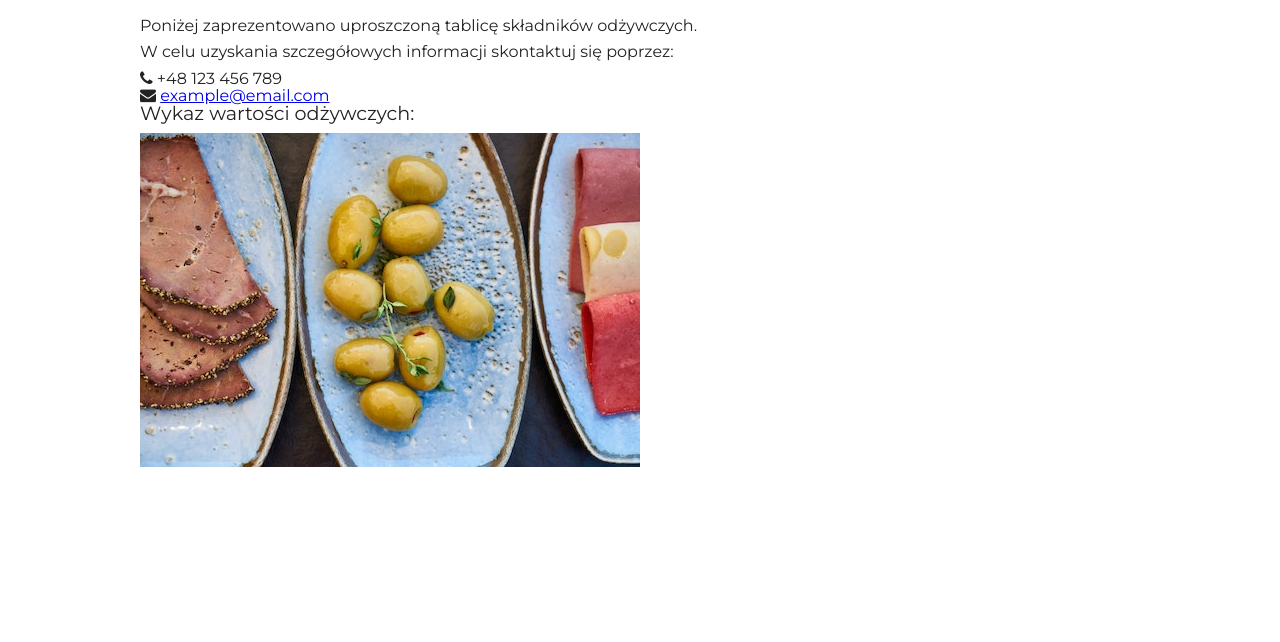
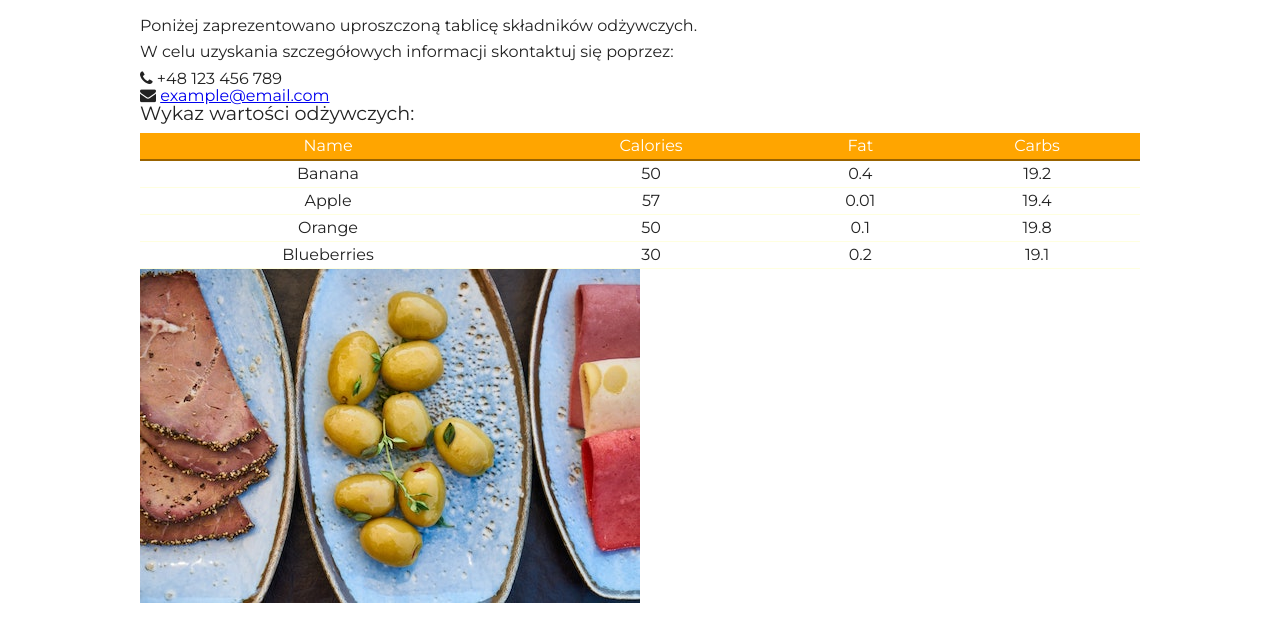
Before and after one commit to bialka104b/Project5-RWD_JS, a website built with webpack: page index.html in a window 1280 px wide. Shown: the part 82-724 px from the top of the page. Built offline with Linux system fonts and the light colour scheme; files that its build step writes are made by us from their sources.

Commit message:
207.Adds functions draw_Desktop_Values that creates tables in file main.js

```diff
--- a/js/main.js
+++ b/js/main.js
@@ -0,0 +1,53 @@
+const values = [
+  {
+    name: "Banana",
+    calories: 50,
+    fat: 0.4,
+    carbs: 19.2,
+  },
+  {
+    name: "Apple",
+    calories: 57,
+    fat: 0.01,
+    carbs: 19.4,
+  },
+  {
+    name: "Orange",
+    calories: 50,
+    fat: 0.1,
+    carbs: 19.8,
+  },
+  {
+    name: "Blueberries",
+    calories: 30,
+    fat: 0.2,
+    carbs: 19.1,
+  },
+];
+
+const valuesContainer = document.querySelector(".app__values");
+
+const desktopViev = window.matchMedia("screen and (min-width:500px)");
+
+// funkcja będzie renderować wartości odżywcze w wersji na komputer, postać tablicy
+const draw_Desktop_Values = () => {
+  valuesContainer.innerHTML = ""; //czyszczenie elementu
+  let table = document.createElement("table");
+
+  let thead = document.createElement("thead");
+  thead.innerHTML = " <tr><th>Name</th><th>Calories</th><th>Fat</th><th>Carbs</th></tr> ";
+  table.appendChild(thead); //wkładamy thead do table
+
+  let tbody = document.createElement("tbody");
+  values.forEach((spr) => {
+    //dla każdej z wartości w tablicy sprs tworzymy wiersz i komórki
+    let tr = document.createElement("tr");
+    tr.innerHTML = `<td>${spr.name}</td><td>${spr.calories}</td><td>${spr.fat}</td><td>${spr.carbs}</td>`;
+    tbody.appendChild(tr);
+  });
+  table.appendChild(tbody);
+
+  valuesContainer.appendChild(table); //wkładamy table do .app__values
+};
+
+draw_Desktop_Values();
--- /dev/null
+++ b/scss/_table.scss
@@ -0,0 +1,16 @@
+@import "./variables";
+table {
+    width: 100%;
+    thead {
+        border-bottom:  2px solid darken($color-primary, 20%);
+        color: white;
+        background-color: $color-primary;
+    }
+    tr {
+        border-bottom: 1px solid lightyellow;
+    }
+    td, th {
+        padding: $main-spacing/4;
+        text-align: center;
+    }
+}
--- a/scss/style.scss
+++ b/scss/style.scss
@@ -3,3 +3,4 @@
 @import './typografy';
 @import './base';
 @import './header';
+@import './table';
```
Also changed, not shown: dist/main.css, dist/main.js, 1 other file.
